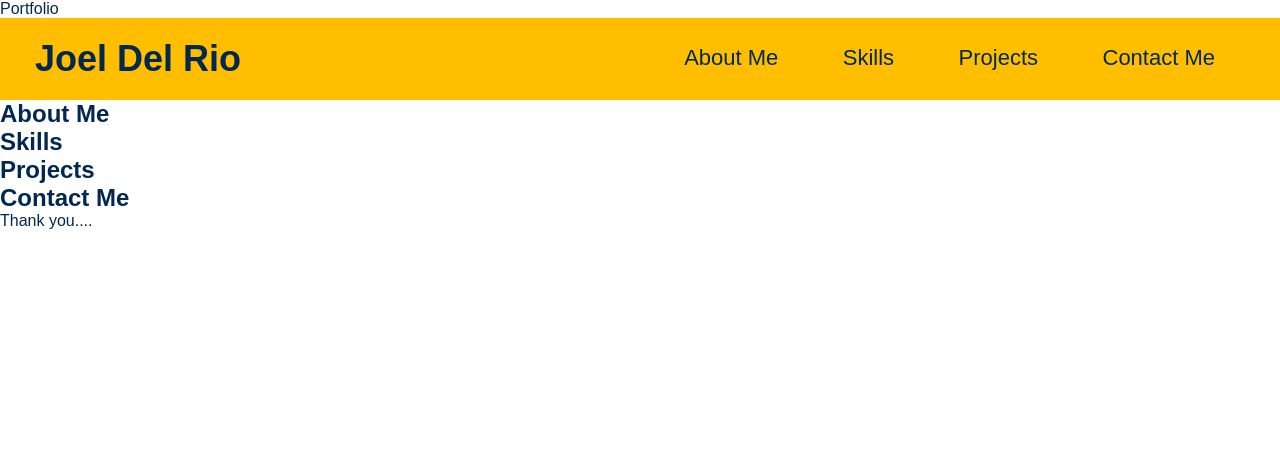
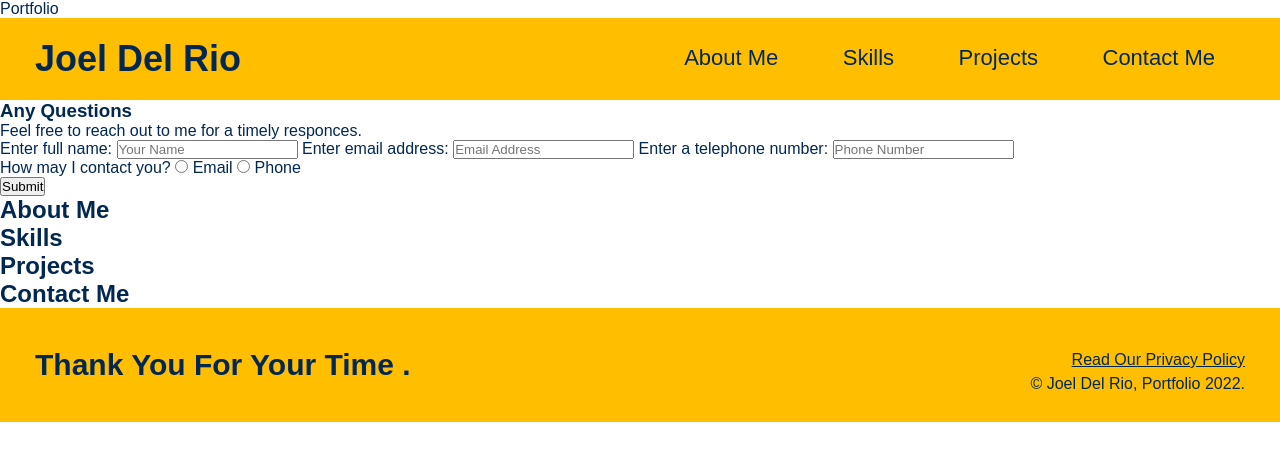
Before and after one commit to joel57/Portfolio_22, a plain HTML site: page index.html in a window 1280 px wide. Drawn offline with Linux system fonts and the light colour scheme.

Commit message:
added hero form

```diff
--- a/assets/css/style.css
+++ b/assets/css/style.css
@@ -2,6 +2,7 @@
 * {
 margin: 0;
 padding: 0;
+box-sizing: border-box;
 }
 
 /*The is the font text type and text color for the body section*/
@@ -45,3 +46,27 @@ header nav ul li a {
     font-weight: lighter;
     font-size: 22px;
 }
+
+/* This is the Footer area atributes */
+footer {
+    background:#ffBF00;
+    width: 100%;
+    padding: 40px 35px;
+}
+
+footer h2 {
+    display: inline;
+    color:#022851;
+    font-size: 30px;
+    margin: o;
+}
+
+footer div {
+    float: right;
+    line-height: 1.5;
+    text-align: right;
+}
+
+footer a {
+    color:#022851;
+}
--- a/index.html
+++ b/index.html
@@ -13,11 +13,13 @@
 
 
     <header>
+
         <h1>
             <a href="">Joel Del Rio</a>
         </h1>
 
         <nav>
+
             <!-- Top Nav Menu-->
             <ul>
                 <li>
@@ -33,9 +35,44 @@
                     <a href="contact-me">Contact Me</a>
                 </li>
             </ul>
+
         </nav>
 
     </header>
+
+    <!--Call To Action ( CTA ) hero form container-->
+    <section>
+
+        <div>
+            <h3>Any Questions</h3>
+            <p>Feel free to reach out to me for a timely responces.</p>
+
+
+        <form>
+            <lable for="name">Enter full name:</lable>
+            <input type="text" placeholder="Your Name" name="name" id="name" />
+            <lable for="email">Enter email address:</lable>
+            <input type="email" placeholder="Email Address" name="email" id="email" />
+            <lable for="phone">Enter a telephone number:</lable>
+            <input type="tel" placeholder="Phone Number" name="phone" id="phone" />
+
+            <p>
+                How may I contact you?
+                <input type="radio" name="Email" id="Prefered-Email" />
+                <lable for="Prefered-Email">Email</lable>
+                <input type="radio" name="Phone" id="Prefered-Phone" />
+                <lable for="Prefered-Phone">Phone</lable>
+            </p>
+
+            <button type="submit">
+                Submit
+            </button>
+        </form>
+
+        </div>
+
+    </section>
+    <!-- end of hero CTA container-->
 
     <section>
         <h2>About Me</h2>
@@ -53,10 +90,17 @@
         <h2>Contact Me</h2>
     </section>
 
+</body>
 
-</body>
 <footer>
-    Thank you....
+
+    <h2>Thank You For Your Time .</h2>
+
+    <div>
+        <a href="#">Read Our Privacy Policy</a><br />
+        &copy; Joel Del Rio, Portfolio 2022.
+    </div>
+
 </footer>
 
 </html>
```
